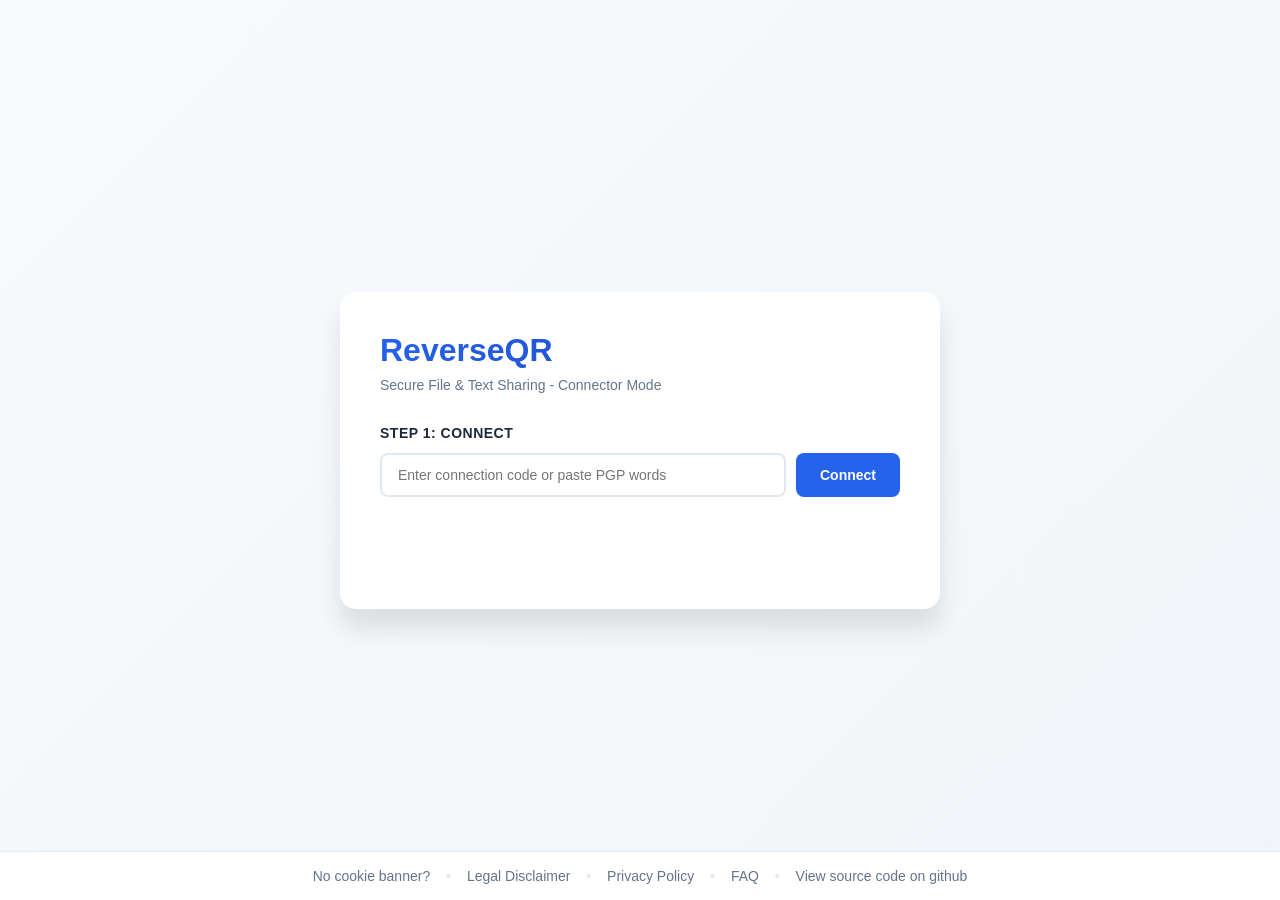
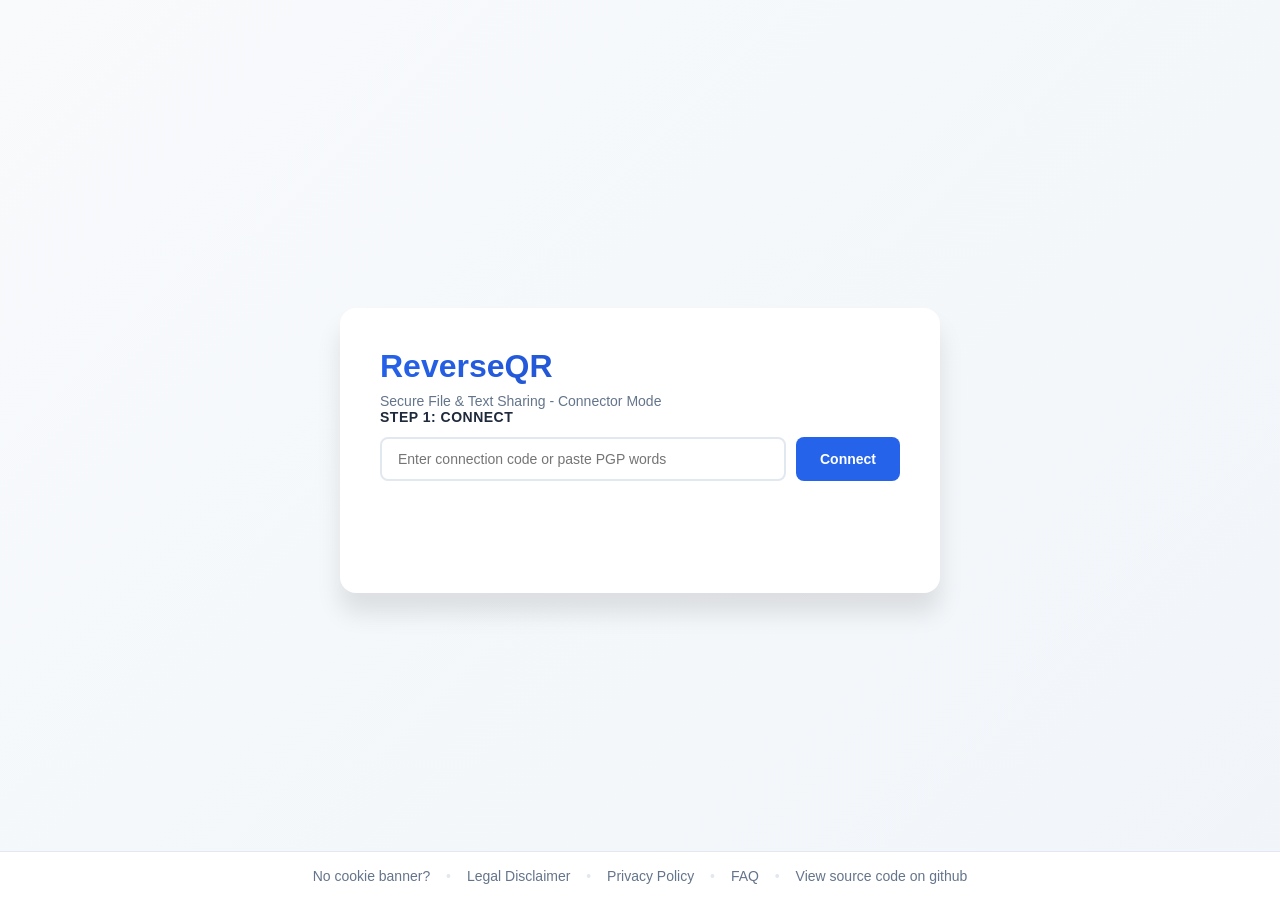

design tweaks

--- a/public/styles/connect-styles.css
+++ b/public/styles/connect-styles.css
@@ -43,6 +43,18 @@ body {
 }
 
 /* Header */
+.header-with-switch {
+  display: flex;
+  justify-content: space-between;
+  align-items: flex-start;
+  gap: 20px;
+  margin-bottom: 32px;
+}
+
+.header-content {
+  flex: 1;
+}
+
 h1 {
   font-size: 32px;
   font-weight: 800;
@@ -56,8 +68,36 @@ h1 {
 .subtitle {
   font-size: 14px;
   color: var(--text-secondary);
-  margin-bottom: 32px;
+  margin-bottom: 0;
   font-weight: 500;
+}
+
+.switch-button {
+  display: inline-flex;
+  align-items: center;
+  justify-content: center;
+  background: var(--primary-light);
+  color: white;
+  padding: 10px 16px;
+  border-radius: 8px;
+  font-size: 12px;
+  font-weight: 600;
+  text-decoration: none;
+  cursor: pointer;
+  transition: all 0.3s ease;
+  white-space: nowrap;
+  border: none;
+  min-height: 40px;
+}
+
+.switch-button:hover {
+  background: var(--primary-dark);
+  transform: translateY(-2px);
+  box-shadow: var(--shadow-md);
+}
+
+.switch-button:active {
+  transform: translateY(0);
 }
 
 /* Sections */
@@ -487,7 +527,16 @@ textarea:focus {
 @media (max-width: 640px) {
   .container {
     padding: 24px;
-    padding-bottom: 80px; /* Space for footer */
+    padding-bottom: 80px;
+  }
+
+  .header-with-switch {
+    flex-direction: column;
+    gap: 12px;
+  }
+
+  .switch-button {
+    width: 100%;
   }
 
   h1 {
